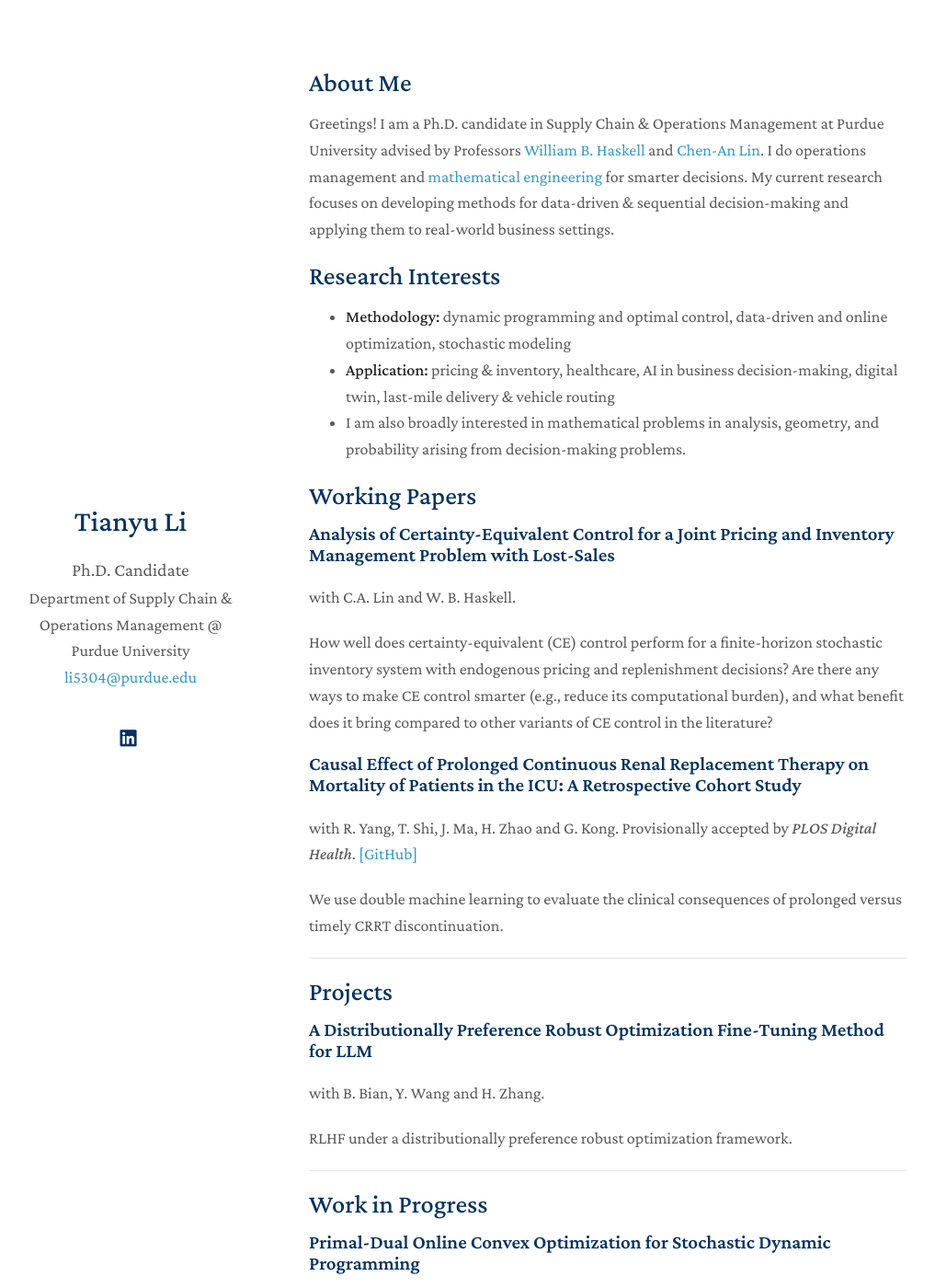
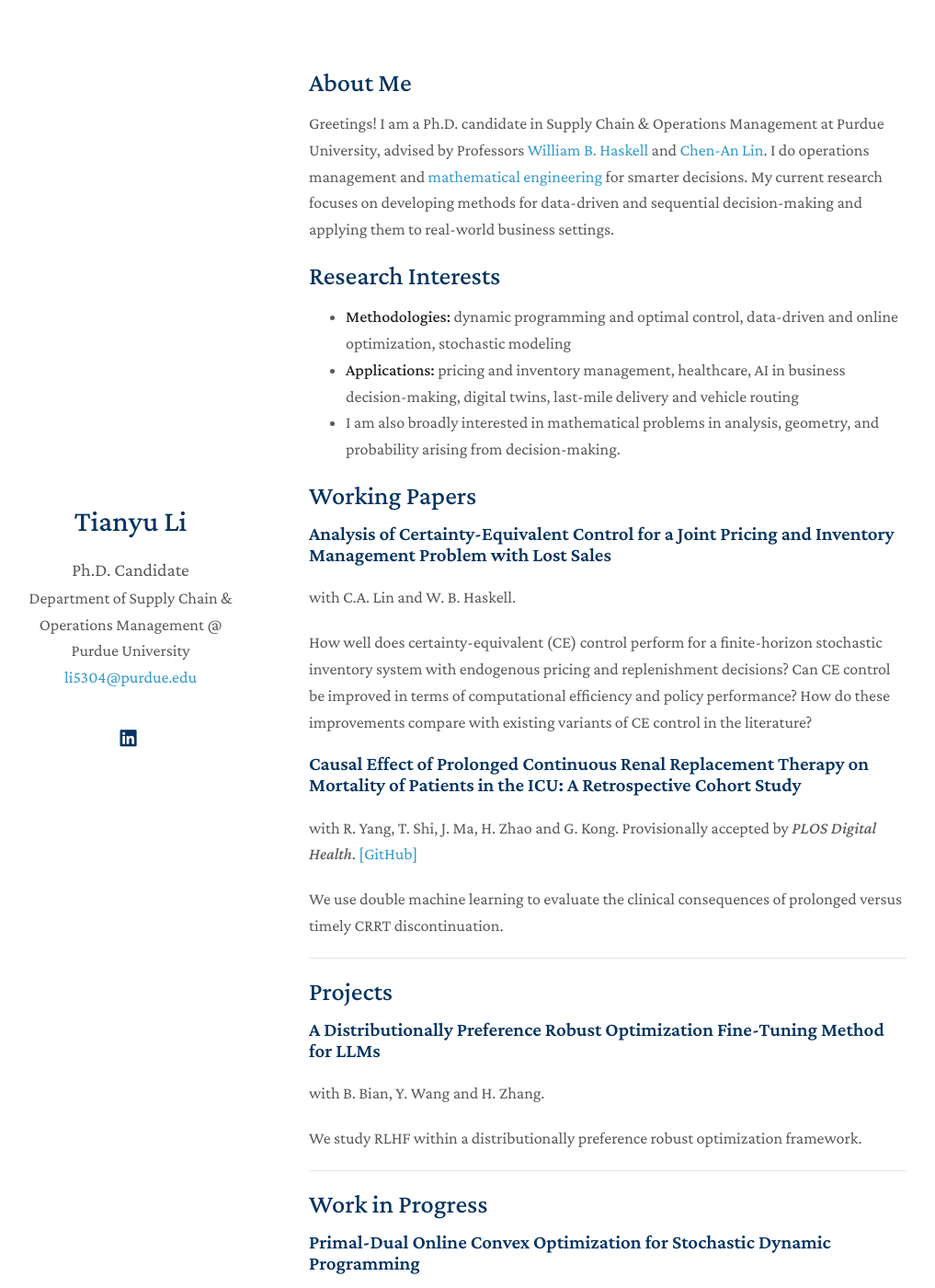
Before and after one commit to tianyu-li-dev/homepage, a Jekyll site: the page built from index.md, in a window 1280 px wide and 1400 px high. Shown: the whole window at 92% size, without its empty margins (134-1151 px from the left). Built offline with Jekyll 4.4.1, drawn with Linux system fonts in a browser that asks for light colours; a style sheet for code colours, icons or effects is not loaded.

Commit message:
Update index.md

```diff
--- a/index.md
+++ b/index.md
@@ -4,20 +4,20 @@ layout: homepage
 
 ## About Me
 
-Greetings! I am a Ph.D. candidate in Supply Chain & Operations Management at Purdue University advised by Professors [William B. Haskell](https://www.wbhaskell.com/) and [Chen-An Lin](https://web.ics.purdue.edu/~lin1800/index.html). I do operations management and [mathematical engineering](https://tr.wikipedia.org/wiki/Matematik_m%C3%BChendisli%C4%9Fi) for smarter decisions. My current research focuses on developing methods for data-driven & sequential decision-making and applying them to real-world business settings.
+Greetings! I am a Ph.D. candidate in Supply Chain & Operations Management at Purdue University, advised by Professors [William B. Haskell](https://www.wbhaskell.com/) and [Chen-An Lin](https://web.ics.purdue.edu/~lin1800/index.html). I do operations management and [mathematical engineering](https://tr.wikipedia.org/wiki/Matematik_m%C3%BChendisli%C4%9Fi) for smarter decisions. My current research focuses on developing methods for data-driven and sequential decision-making and applying them to real-world business settings.
 
 ## Research Interests
 
-- **Methodology:** dynamic programming and optimal control, data-driven and online optimization, stochastic modeling
-- **Application:** pricing & inventory, healthcare, AI in business decision-making, digital twin, last-mile delivery & vehicle routing
-- I am also broadly interested in mathematical problems in analysis, geometry, and probability arising from decision-making problems.
+- **Methodologies:** dynamic programming and optimal control, data-driven and online optimization, stochastic modeling
+- **Applications:** pricing and inventory management, healthcare, AI in business decision-making, digital twins, last-mile delivery and vehicle routing
+- I am also broadly interested in mathematical problems in analysis, geometry, and probability arising from decision-making.
 
 ## Working Papers
 
-### Analysis of Certainty-Equivalent Control for a Joint Pricing and Inventory Management Problem with Lost-Sales
+### Analysis of Certainty-Equivalent Control for a Joint Pricing and Inventory Management Problem with Lost Sales
 with C.A. Lin and W. B. Haskell.
 
-How well does certainty-equivalent (CE) control perform for a finite-horizon stochastic inventory system with endogenous pricing and replenishment decisions? Are there any ways to make CE control smarter (e.g., reduce its computational burden), and what benefit does it bring compared to other variants of CE control in the literature?
+How well does certainty-equivalent (CE) control perform for a finite-horizon stochastic inventory system with endogenous pricing and replenishment decisions? Can CE control be improved in terms of computational efficiency and policy performance? How do these improvements compare with existing variants of CE control in the literature?
 
 ### Causal Effect of Prolonged Continuous Renal Replacement Therapy on Mortality of Patients in the ICU: A Retrospective Cohort Study
 with R. Yang, T. Shi, J. Ma, H. Zhao and G. Kong. Provisionally accepted by *PLOS Digital Health*. [\[GitHub\]](https://github.com/tianyu-li-dev/prolonged-crrt)
@@ -28,10 +28,10 @@ We use double machine learning to evaluate the clinical consequences of prolonge
 
 ## Projects
 
-### A Distributionally Preference Robust Optimization Fine-Tuning Method for LLM
+### A Distributionally Preference Robust Optimization Fine-Tuning Method for LLMs
 with B. Bian, Y. Wang and H. Zhang.
 
-RLHF under a distributionally preference robust optimization framework.
+We study RLHF within a distributionally preference robust optimization framework.
 
 ---
 
```
